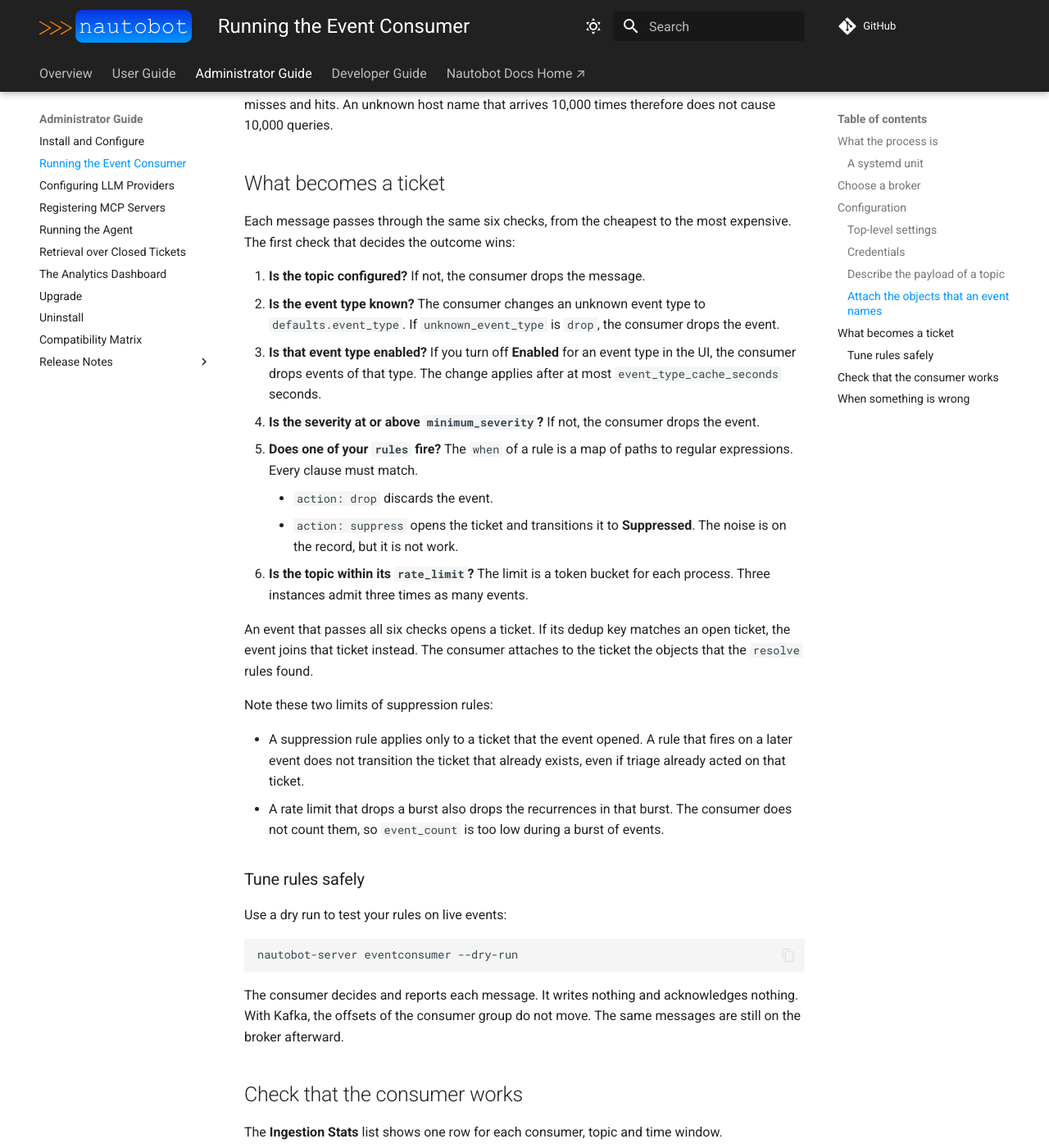
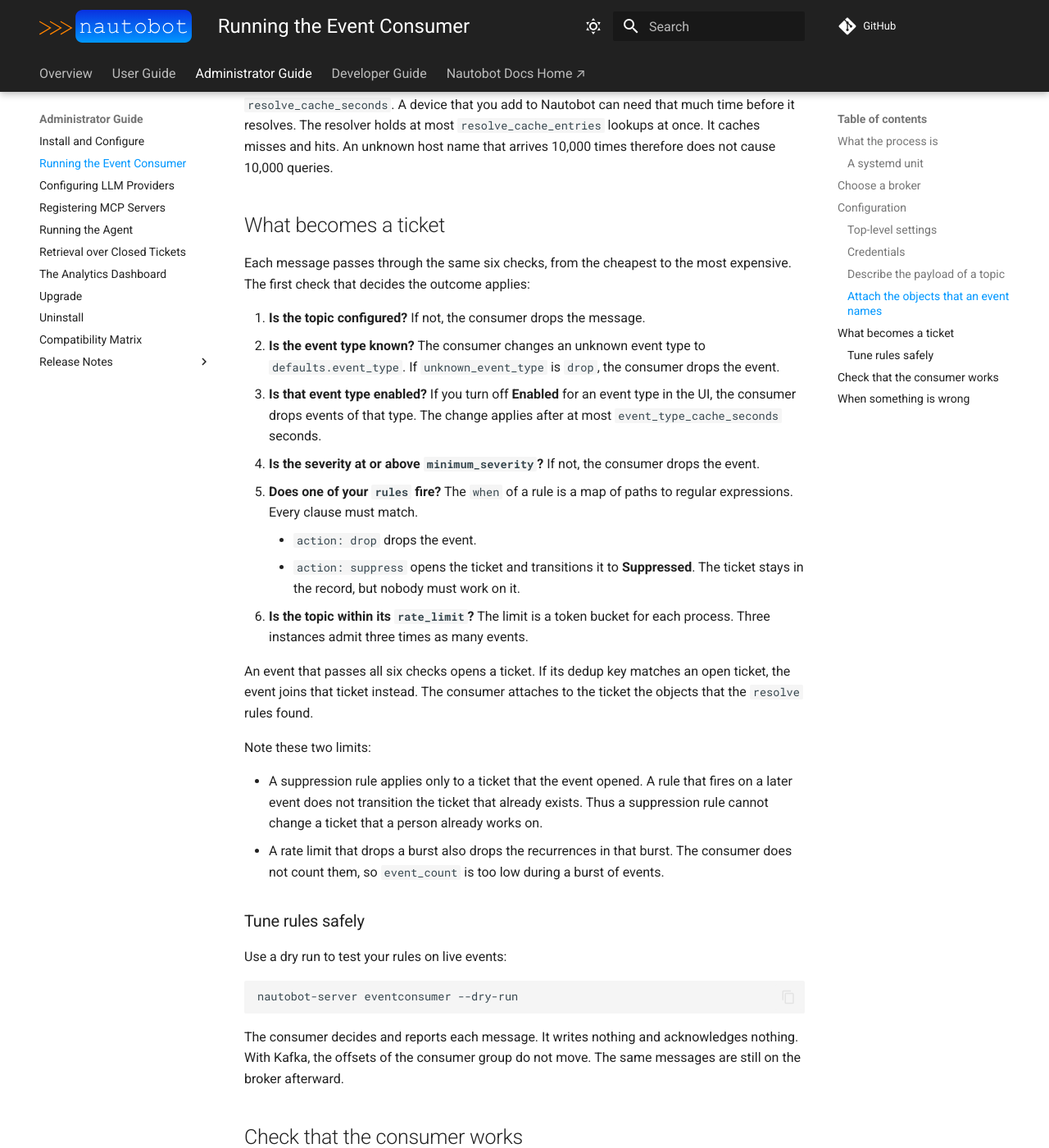
Before and after one commit to jtdub/nautobot-app-event-tracker, an MkDocs documentation site: the page built from docs/admin/ingestion.md, in a window 1280 px wide and 1400 px high, scrolled down 6395 px. Shown: the whole window at 82% size. Built offline with MkDocs 1.6.1 and Material for MkDocs 9.7.7, drawn with Linux system fonts in a browser that asks for light colours; comment, search, counter and statistics services are not loaded; some of the changed text lies outside the part shown.

Commit message:
53: Address QA round 1 findings

```diff
--- a/docs/admin/ingestion.md
+++ b/docs/admin/ingestion.md
@@ -1,6 +1,6 @@
 # Running the event consumer
 
-Tickets can arrive on their own. A standalone process reads network events from a broker. The
+The app can open tickets with no action from a person. A standalone process reads network events from a broker. The
 process decides which events need a ticket. It opens each ticket through the same service layer that
 a person uses.
 
@@ -78,7 +79,7 @@ important. Redis pub/sub delivers a message only to the consumers that listen at
 setting changes this. See [ADR 0004](../decisions/0004-pluggable-event-broker-consumers.md).
 
 If you run two Redis consumers, each message arrives twice. The dedup rule joins the second copy to
-the ticket as a recurrence, so this does no harm. Do not use it to scale.
+the ticket as a recurrence, so this does no harm. Do not run two Redis consumers to scale.
 
 ## Configuration
 
@@ -169,7 +170,7 @@ The `bootstrap_servers` and `url` settings are for a lab. They have no TLS setti
     External Integration for each credential.
 
 The consumer removes the credential from the URL before it writes the URL to the log. This limits
-the harm, but the app does not support this practice.
+the harm, but the app does not support a credential in a URL.
 
 For Kafka, two settings control how the consumer sends the credentials:
 
@@ -246,7 +247,7 @@ hits. An unknown host name that arrives 10,000 times therefore does not cause 10
 ## What becomes a ticket
 
 Each message passes through the same six checks, from the cheapest to the most expensive. The first
-check that decides the outcome wins:
+check that decides the outcome applies:
 
 1. **Is the topic configured?** If not, the consumer drops the message.
 2. **Is the event type known?** The consumer changes an unknown event type to `defaults.event_type`.
@@ -257,9 +258,9 @@ check that decides the outcome wins:
 4. **Is the severity at or above `minimum_severity`?** If not, the consumer drops the event.
 5. **Does one of your `rules` fire?** The `when` of a rule is a map of paths to regular
    expressions. Every clause must match.
-    - `action: drop` discards the event.
-    - `action: suppress` opens the ticket and transitions it to **Suppressed**. The noise is on the
-      record, but it is not work.
+    - `action: drop` drops the event.
+    - `action: suppress` opens the ticket and transitions it to **Suppressed**. The ticket stays in the
+      record, but nobody must work on it.
 6. **Is the topic within its `rate_limit`?** The limit is a token bucket for each process. Three
    instances admit three times as many events.
 
@@ -267,10 +268,11 @@ An event that passes all six checks opens a ticket. If its dedup key matches an
 event joins that ticket instead. The consumer attaches to the ticket the objects that the `resolve`
 rules found.
 
-Note these two limits of suppression rules:
+Note these two limits:
 
 - A suppression rule applies only to a ticket that the event opened. A rule that fires on a later
-  event does not transition the ticket that already exists, even if triage already acted on that ticket.
+  event does not transition the ticket that already exists. Thus a suppression rule cannot change a
+  ticket that a person already works on.
 - A rate limit that drops a burst also drops the recurrences in that burst. The consumer does not
   count them, so `event_count` is too low during a burst of events.
 
@@ -340,5 +343,5 @@ topic.
 
 **Two tickets exist for the same problem.** Two open tickets for the same problem mean that the
 dedup key does not resolve. The usual cause is a path in `dedup_key_template` that the payload does
-not carry. To check, open the ticket list. Each of these tickets has an **Event count** of 1 and an
-empty `dedup_key`.
+not carry. To check, open the ticket list. Each of these tickets has an **Event count** of 1. In the
+REST API, the `dedup_key` field of each of these tickets is empty.
```
Also changed, not shown: other parts of docs/admin/ingestion.md (+9 -7 lines).
